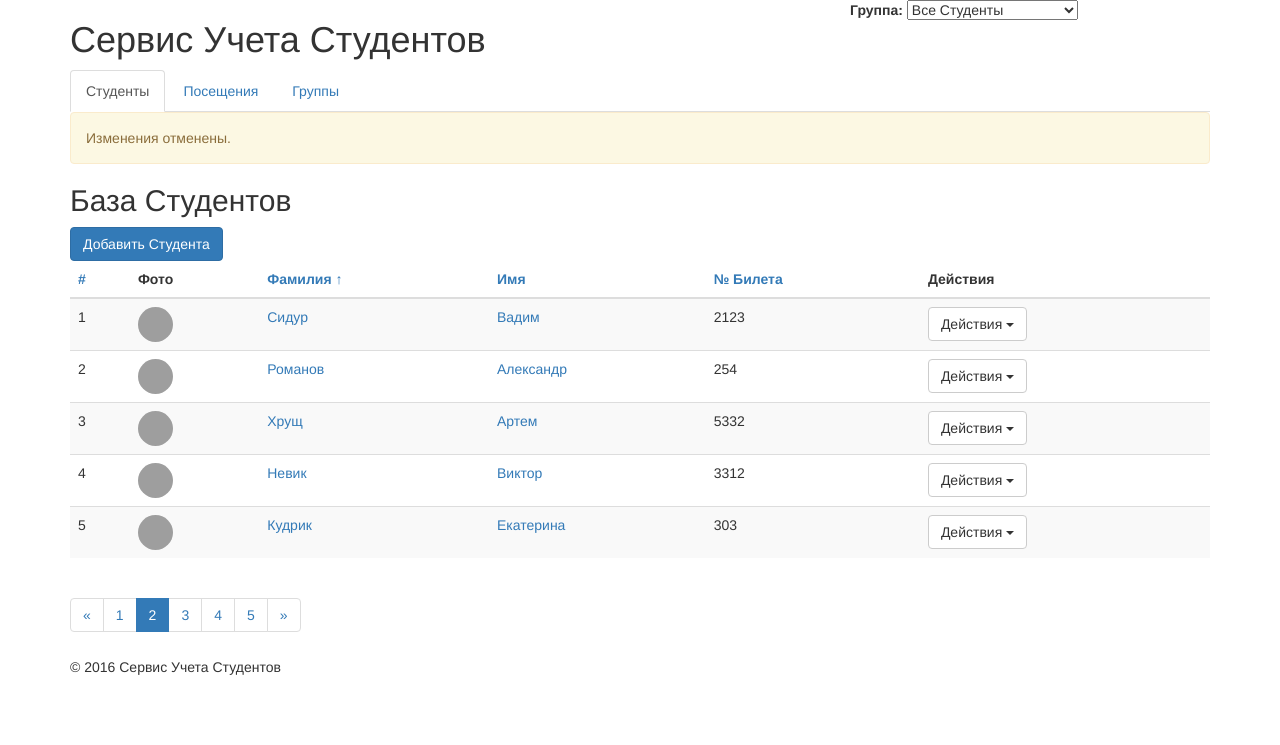
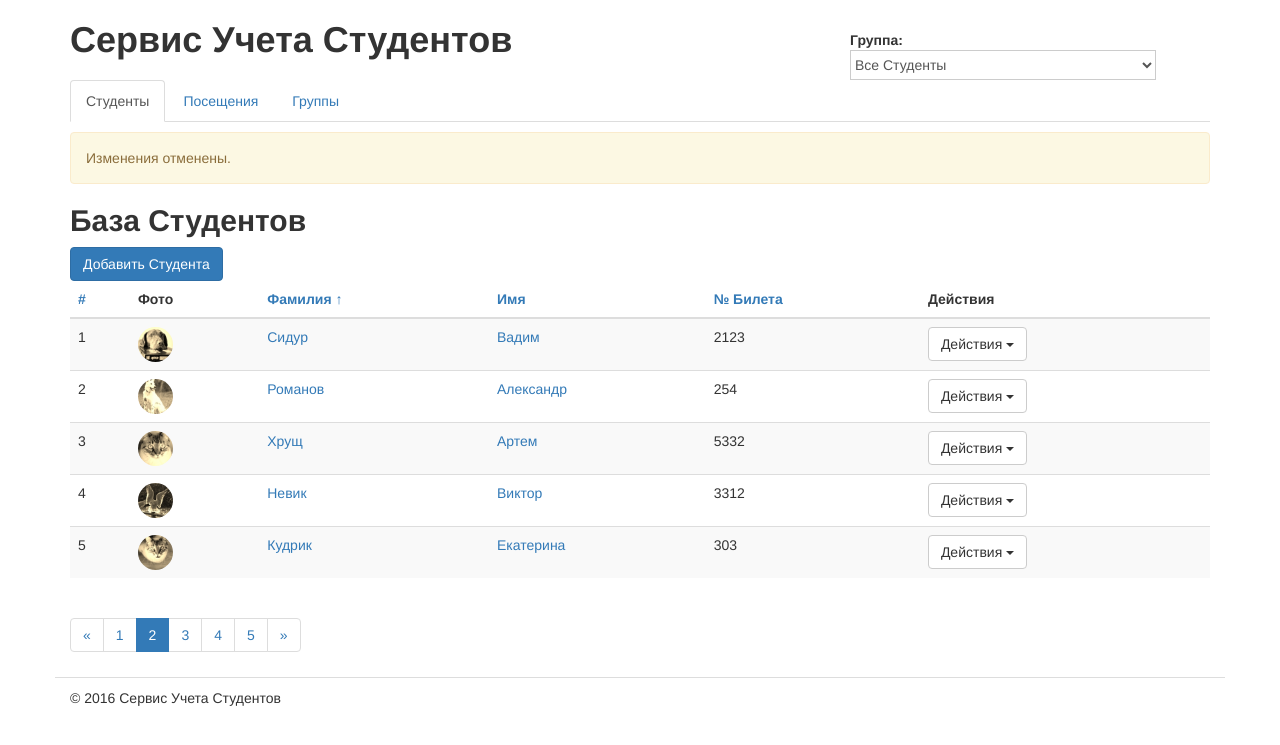
Before and after one commit to MaxStolovich/Bistriy-Test, a Django app: page / in a window 1280 px wide. Shown: the top 745 px of the page. Run offline with Django 3.2, Linux system fonts and the light colour scheme; some libraries are stand-ins or nearby versions; grey boxes are pictures that could not be loaded.

Commit message:
Added static folder and static tags to html file

```diff
--- /dev/null
+++ b/students/static/css/main.css
@@ -0,0 +1,29 @@
+/* Global Styles */
+h1, h2, h3, h4, h5, h6 {
+  font-weight: bold;
+}
+ .alert {
+  margin-top: 10px;
+}
+
+#footer {
+  border-top: 1px solid #dddddd;
+  padding-top: 10px;
+}
+ /* Groups Selector */
+#group-selector {
+    margin-top: 30px;
+}
+#group-selector select {
+    width: 85%;
+    background-color: #ffffff;
+    border: 1px solid #cccccc;
+    height: 30px;
+    line-height: 30px;
+    color: #555555;
+}
+ /* End Groups Selector */
+
+#visit th {
+  text-align: center;
+}
--- a/students/templates/students/students_list.html
+++ b/students/templates/students/students_list.html
@@ -1,3 +1,5 @@
+{% load static from staticfiles %}
+
 <!DOCTYPE html>
 <html lang = "uk">
 
@@ -6,7 +8,7 @@
     <title> Сервис учета студентов </title>
     <meta name="description" value="Система учета студентов учебного заведения"/>
 	<link rel="stylesheet" href="https://cdn.jsdelivr.net/bootstrap/3.3.0/css/bootstrap.min.css">
-	<link rel="stylesheet" href="./css/main.css">
+	<link rel="stylesheet" href="{% static "css/main.css" %}">
 </head>
 
 <body>
@@ -74,7 +76,7 @@
 				<tbody>
 					<tr>
 						<td>1</td>
-						<td><img class="img-circle" src="./images/dog.jpeg" height="35"width="35"/></td>
+						<td><img class="img-circle" src={% static "images/dog.jpeg" %} height="35"width="35"/></td>
 						<td><a href={% url "students_edit" 1 %}>Сидур</td>
 						<td><a href={% url "students_edit" 1 %}>Вадим</td>
 						<td>2123</td>
@@ -94,7 +96,7 @@
 					</tr>
 					<tr>
 						<td>2</td>
-						<td><img class="img-circle" src="./images/dog2.jpeg" height="35" width="35" /></td>
+						<td><img class="img-circle" src={% static "images/dog2.jpeg" %} height="35" width="35" /></td>
 						<td><a href="/students/2/edit">Романов </td>
 						<td><a href="/students/2/edit">Александр</td>
 						<td>254</td>
@@ -114,7 +116,7 @@
 					</tr>
 					<tr>
 						<td>3</td>
-						<td><img class="img-circle" src="./images/sepia.jpeg"" height="35" width="35" /></td>
+						<td><img class="img-circle" src={% static "images/sepia.jpeg" %} height="35" width="35" /></td>
 						<td><a href="/students/3/edit">Хрущ</td>
 						<td><a href="/students/3/edit">Артем</td>
 						<td>5332</td>
@@ -134,7 +136,7 @@
 					</tr>
 					<tr>
 						<td>4</td>
-						<td><img class="img-circle" src="./images/bird.jpeg" height="35" width="35" /></td>
+						<td><img class="img-circle" src={% static "images/bird.jpeg" %} height="35" width="35" /></td>
 						<td><a href="/students/4/edit">Невик</td>
 						<td><a href="/students/4/edit">Виктор</td>
 						<td>3312</td>
@@ -154,7 +156,7 @@
 					</tr>
 					<tr>
 						<td>5</td>
-						<td><img class="img-circle" src="./images/cat.jpeg" height="35" width="35" /></td>
+						<td><img class="img-circle" src={% static "images/cat.jpeg" %} height="35" width="35" /></td>
 						<td><a href="/students/5/edit">Кудрик</td>
 						<td><a href="/students/5/edit">Екатерина</td>
 						<td>303</td>
```
Also changed, not shown: students/static/images/bird.jpeg (added), students/static/images/cat.jpeg (added), students/static/images/dog.jpeg (added), students/static/images/dog2.jpeg (added), students/static/images/sepia.jpeg (added).
